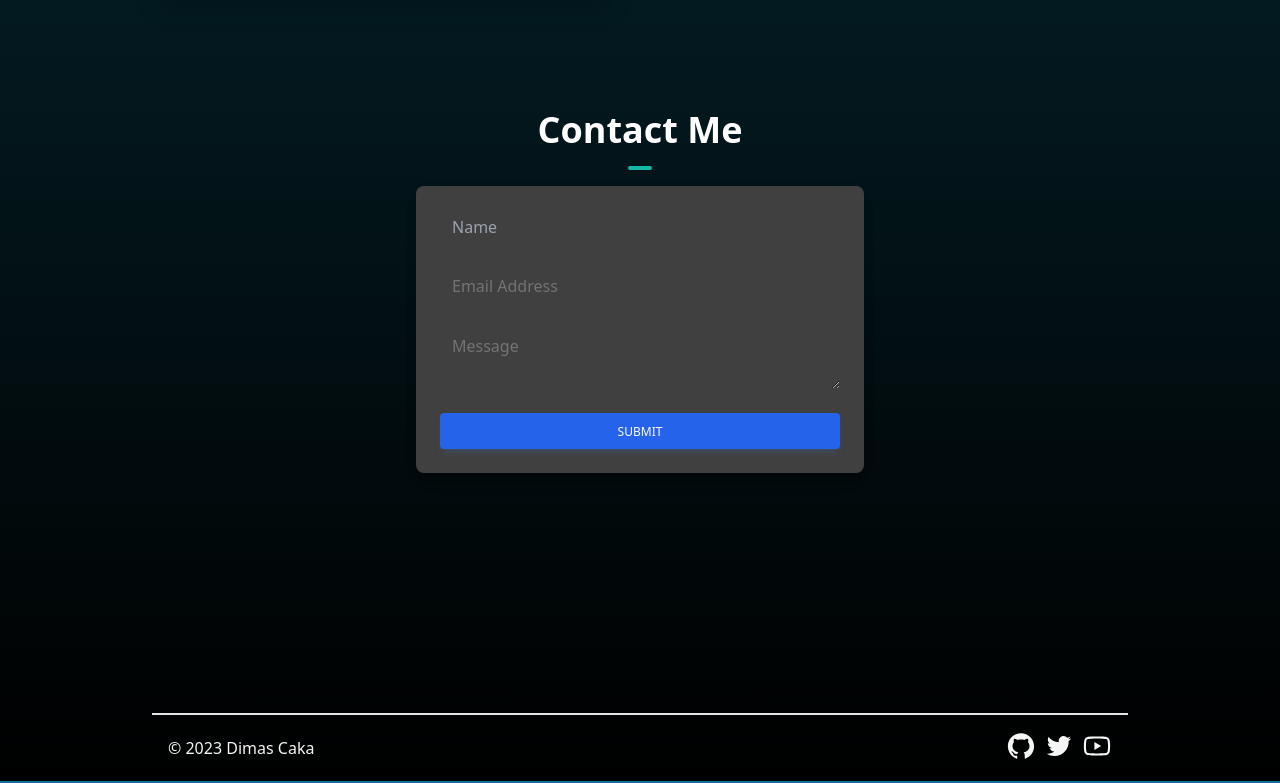
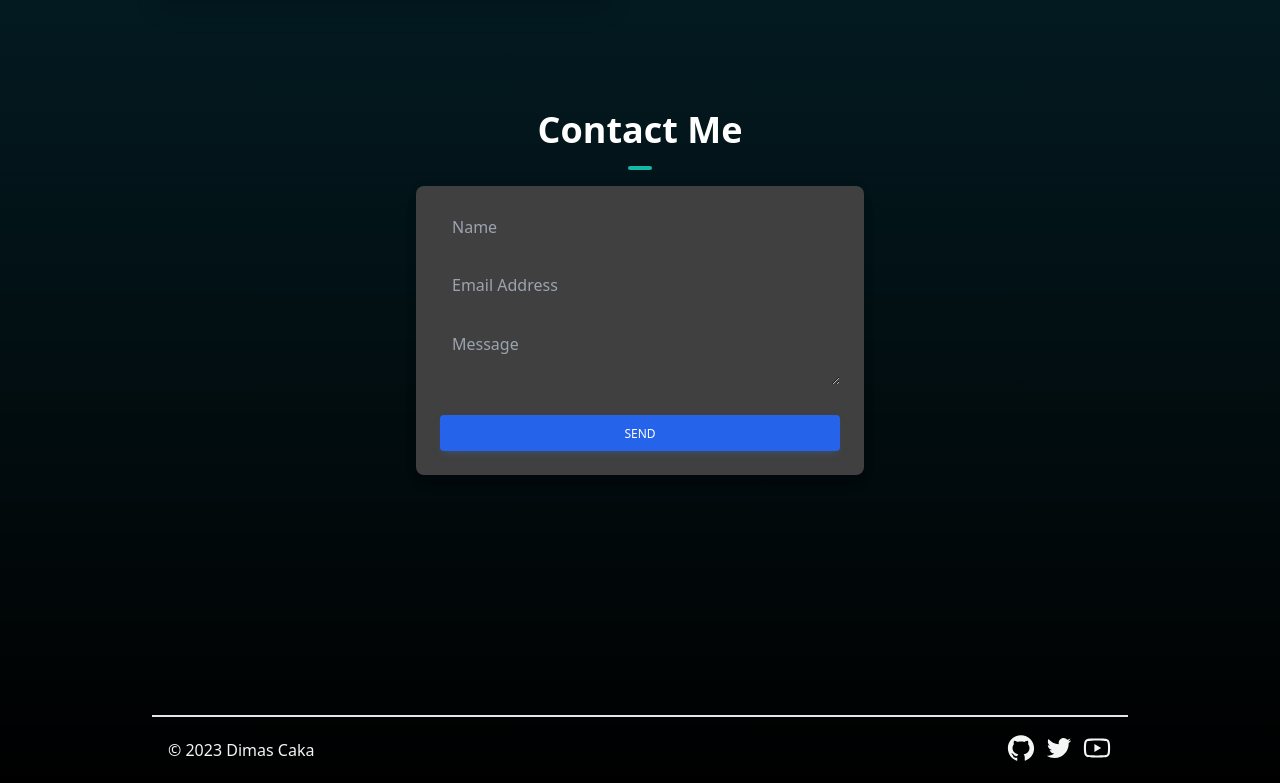
Before and after one commit to IMDDimasCakaRamanda/web-cv, a Next.js app: page / in a window 1280 px wide. Shown: the part 2672-3455 px from the top of the page. Built offline with nearby package versions, Linux system fonts and the light colour scheme.

Commit message:
Revisi 2

```diff
--- a/components/ContactSection.tsx
+++ b/components/ContactSection.tsx
@@ -5,7 +5,7 @@ import { useForm, ValidationError } from '@formspree/react';
 function ContactForm(){
   const [state, handleSubmit] = useForm("mayzrlbb");
   if(state.succeeded){
-    return <p>test</p>;
+    location.reload();
   }
   return(
   <section id='contact'>
@@ -19,15 +19,10 @@ function ContactForm(){
         <div className="relative mb-6">
           <input
             type="text"
-            className="w-full rounded border-5 bg-transparent px-3 py-[0.32rem] outline-white text-neutral-300"
+            className="w-full rounded border-5 bg-transparent px-3 py-[0.32rem] outline-slate-700 text-neutral-300"
             id="name"
             name='name'
             placeholder="Name" />
-          <label
-            htmlFor="name"
-            className="left-3 top-0 mb-0 max-w-[90%] origin-[0_0] pt-[0.37rem] leading-[1.6]"
-            >
-          </label>
           <ValidationError
               prefix="Name"
               field="name"
@@ -35,14 +30,12 @@ function ContactForm(){
             />
         </div>
           <div className='relative mb-6'>
-            <input className='peer block min-h-[auto] w-full rounded border-0 bg-transparent px-3 py-[0.32rem] leading-[1.6] outline-none transition-all duration-200 ease-linear focus:placeholder:opacity-100 data-[te-input-state-active]:placeholder:opacity-100 motion-reduce:transition-none dark:text-neutral-200 dark:placeholder:text-neutral-200 [&:not([data-te-input-placeholder-active])]:placeholder:opacity-0'
+            <input className='w-full rounded border-5 bg-transparent px-3 py-[0.32rem] outline-slate-700 text-neutral-300 '
               id="email"
               type="email"
               name="email"
+              placeholder='Email Address'
             />
-            <label className='pointer-events-none absolute left-3 top-0 mb-0 max-w-[90%] origin-[0_0] truncate pt-[0.37rem] leading-[1.6] text-neutral-500 transition-all duration-200 ease-out peer-focus:-translate-y-[0.9rem] peer-focus:scale-[0.8] peer-focus:text-primary peer-data-[te-input-state-active]:-translate-y-[0.9rem] peer-data-[te-input-state-active]:scale-[0.8] motion-reduce:transition-none dark:text-neutral-200 dark:peer-focus:text-primary' htmlFor="email">
-              Email Address
-            </label>
             <ValidationError
               prefix="Email"
               field="email"
@@ -50,21 +43,15 @@ function ContactForm(){
             />
           </div>
           <div className='relative mb-6'>
-            <textarea className='peer block min-h-[auto] w-full rounded border-0 bg-transparent px-3 py-[0.32rem] leading-[1.6] outline-none transition-all duration-200 ease-linear focus:placeholder:opacity-100 data-[te-input-state-active]:placeholder:opacity-100 motion-reduce:transition-none dark:text-neutral-200 dark:placeholder:text-neutral-200 [&:not([data-te-input-placeholder-active])]:placeholder:opacity-0'
+            <textarea className='w-full rounded border-5 bg-transparent px-3 py-[0.32rem] outline-slate-700 text-neutral-300 scroll-none overflow-hidden'
               id="message"
               name="message"
               placeholder='Message'
             />
-            <label className='pointer-events-none absolute left-3 top-0 mb-0 max-w-[90%] origin-[0_0] truncate pt-[0.37rem] leading-[1.6] text-neutral-500 transition-all duration-200 ease-out peer-focus:-translate-y-[0.9rem] peer-focus:scale-[0.8] peer-focus:text-primary peer-data-[te-input-state-active]:-translate-y-[0.9rem] peer-data-[te-input-state-active]:scale-[0.8] motion-reduce:transition-none dark:text-neutral-200 dark:peer-focus:text-primary' htmlFor="message">Message</label>
-            <ValidationError
-              prefix="Message"
-              field="message"
-              errors={state.errors}
-            />
           </div>
           <button className='active:shadow-[0_8px_9px_-4px_rgba(59,113,202,0.2),0_4px_18px_0_rgba(59,113,202,0.1)]] inline-block w-full rounded bg-blue-600 px-6 pb-2 pt-2.5 text-xs font-medium uppercase leading-normal text-white transition duration-150 ease-in-out hover:bg-blue-300 focus:bg-blue-900 focus:outline-none focus:ring-0 active:bg-blue-600 shadow-[0_4px_9px_-4px_rgba(59,113,202,0.5)] hover:shadow-[0_8px_9px_-4px_rgba(59,113,202,0.2),0_4px_18px_0_rgba(59,113,202,0.1)] focus:shadow-[0_8px_9px_-4px_rgba(59,113,202,0.2),0_4px_18px_0_rgba(59,113,202,0.1)]'
           type="submit" disabled={state.submitting}>
-            Submit
+            Send
           </button>
       </form>
       </div>
```
